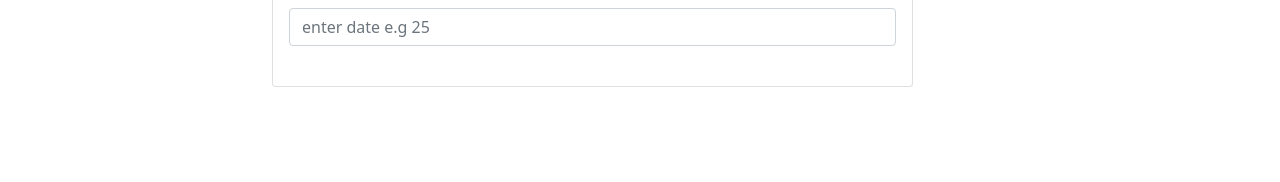
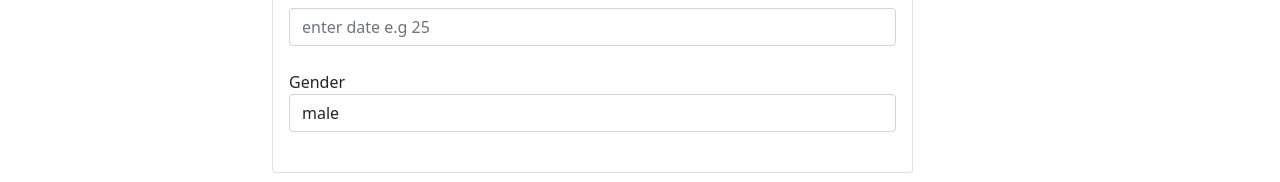
Before and after one commit to gabyxbinnaeah/birth, a plain HTML site: page index.html in a window 1280 px wide. Shown: the part 436-618 px from the top of the page. Drawn offline with nearby package versions, Linux system fonts and the light colour scheme.

Commit message:
adds gender input and label

```diff
--- a/index.html
+++ b/index.html
@@ -41,6 +41,13 @@
                                 <label class="form-label" for="dd">Date</label>
                                 <input type="integer" id="form5Example4" class="form-control" placeholder="enter date e.g 25" required/>
                             </div>
+                            <div class="form-outline mb-4">
+                               <label for="exampleFormControlSelect1">Gender</label>
+                                    <select class="form-control" value="gender" id="gridRadios1">
+                                        <option>male </option>
+                                        <option>female</option>
+                                    </select>
+                             </div>
 
                         </form>
 
```
